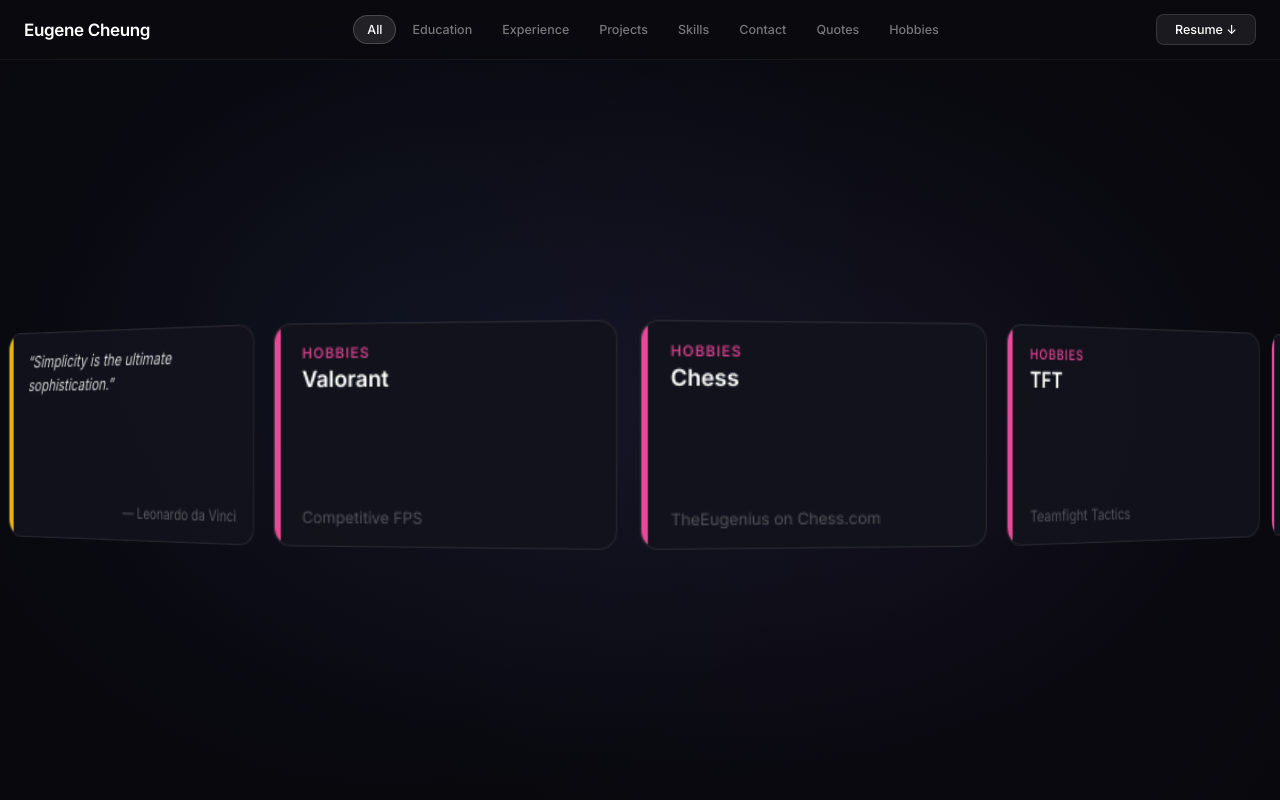
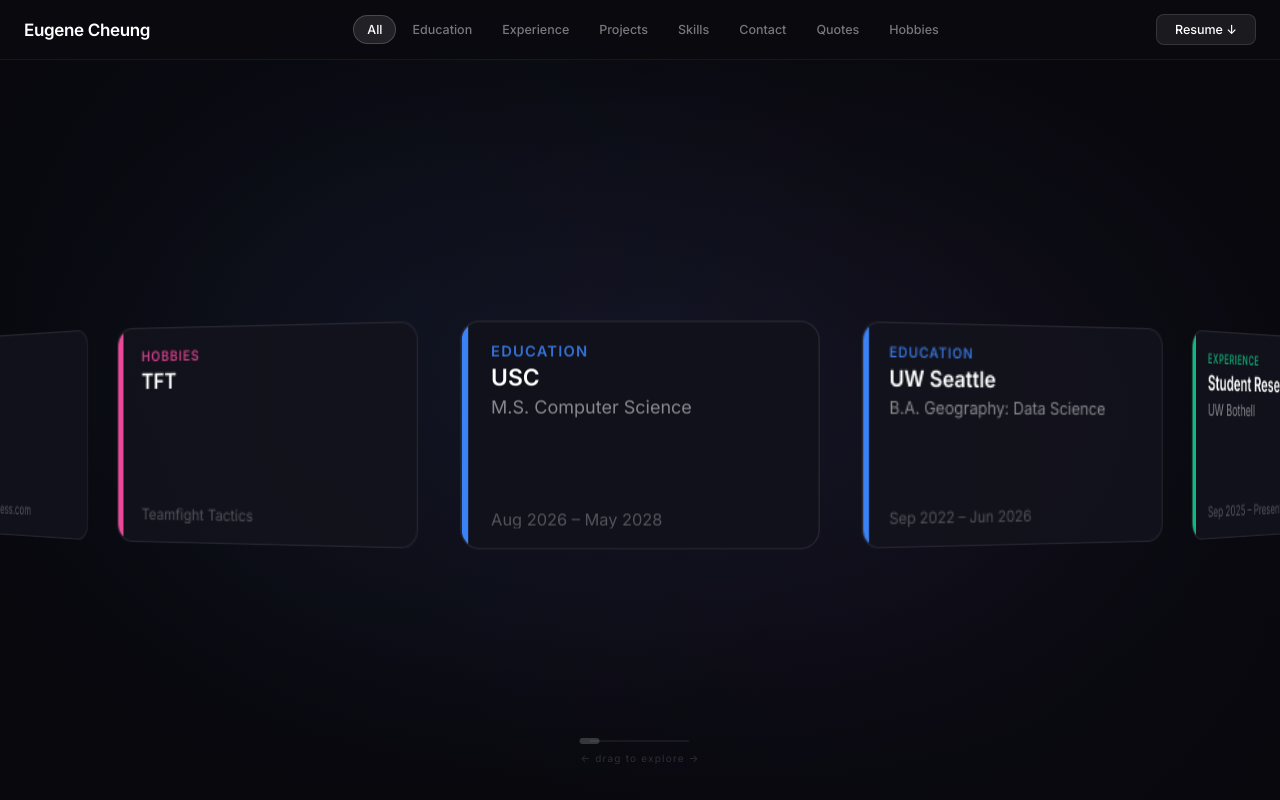
Before and after one commit to eugene-cheung/my-website, a React (Vite) app: page / in a window 1280 px wide. Built offline with nearby package versions, Linux system fonts and the light colour scheme.

Commit message:
QOL updates to carousel functionality

```diff
--- a/src/components/Carousel.css
+++ b/src/components/Carousel.css
@@ -9,6 +9,12 @@
   align-items: center;
   justify-content: center;
   overflow: hidden;
+  cursor: grab;
+  user-select: none;
+}
+
+.carousel-scene:active {
+  cursor: grabbing;
 }
 
 .carousel-ring {
@@ -145,6 +151,43 @@
   margin: 6px;
   color: rgba(255, 255, 255, 0.15);
   font-size: 28px;
+}
+
+/* ── Drag indicator ───────────────────────────── */
+.carousel-indicator {
+  position: absolute;
+  bottom: 36px;
+  left: 50%;
+  transform: translateX(-50%);
+  display: flex;
+  flex-direction: column;
+  align-items: center;
+  gap: 10px;
+  pointer-events: none;
+}
+
+.carousel-indicator-track {
+  width: 100px;
+  height: 2px;
+  background: rgba(255, 255, 255, 0.06);
+  border-radius: 1px;
+  position: relative;
+}
+
+.carousel-indicator-thumb {
+  position: absolute;
+  top: -2px;
+  width: 20px;
+  height: 6px;
+  background: rgba(255, 255, 255, 0.18);
+  border-radius: 3px;
+}
+
+.carousel-indicator-text {
+  font-size: 10px;
+  color: rgba(255, 255, 255, 0.15);
+  letter-spacing: 0.12em;
+  font-weight: 400;
 }
 
 /* ══════════════════════════════════════════════════
--- a/src/components/Carousel.jsx
+++ b/src/components/Carousel.jsx
@@ -7,26 +7,16 @@
 const COMPACT_H = 140;
 const EXPANDED_W = 500;
 const EXPANDED_H = 400;
-const ROTATION_SPEED = 0.012;
 const RADIUS = 700;
 const PERSPECTIVE = 1800;
 const DRAG_THRESHOLD = 8;
+const DRAG_SENSITIVITY = 0.2;
+const MOMENTUM_DECAY = 0.1;
+const SNAP_LERP_BASE = 0.01;
 
 const SPRING_OUT = { type: 'spring', damping: 30, stiffness: 260 };
 const SPRING_BACK = { type: 'spring', damping: 26, stiffness: 220 };
 const FLICK_SPEED = 350;
-
-function releaseVel(positions) {
-  if (positions.length < 2) return null;
-  const a = positions[positions.length - 1];
-  const b = positions[Math.max(0, positions.length - 3)];
-  const dt = (a.t - b.t) / 1000;
-  if (dt < 0.001) return null;
-  return {
-    x: ((a.x - b.x) / dt) * 0.012,
-    y: ((a.y - b.y) / dt) * 0.012,
-  };
-}
 
 function releaseSpeed(positions) {
   if (positions.length < 2) return 0;
@@ -37,35 +27,18 @@
   return Math.sqrt(((a.x - b.x) / dt) ** 2 + ((a.y - b.y) / dt) ** 2);
 }
 
-function slotScreenCenter(cardIdx, rotation, slotAngle, ringEl) {
-  const totalDeg =
-    ((slotAngle * cardIdx + rotation) % 360 + 360) % 360;
-  const theta = (totalDeg * Math.PI) / 180;
-  const x3d = RADIUS * Math.sin(theta);
-  const z3d = RADIUS * Math.cos(theta);
-  const denom = PERSPECTIVE - z3d;
-
-  let cx, cy;
-  if (ringEl) {
-    const rr = ringEl.getBoundingClientRect();
-    cx = rr.left + rr.width / 2;
-    cy = rr.top + rr.height / 2;
-  } else {
-    cx = window.innerWidth / 2;
-    cy = 70 + (window.innerHeight - 70) / 2;
-  }
-
-  if (denom <= 50) return { cx, cy };
-
-  const scale = PERSPECTIVE / denom;
-  return { cx: cx + x3d * scale, cy };
+function shortestAngleDiff(from, to) {
+  return ((to - from) % 360 + 540) % 360 - 180;
 }
 
 function Carousel({ activeCategory }) {
   const sceneRef = useRef(null);
   const ringRef = useRef(null);
   const slotRefs = useRef({});
+  const thumbRef = useRef(null);
   const rotationRef = useRef(0);
+  const velocityRef = useRef(0);
+  const targetRotationRef = useRef(null);
   const animFrameRef = useRef(null);
   const activeCategoryRef = useRef(activeCategory);
   const fadeProgressRef = useRef({});
@@ -95,7 +68,22 @@
     return sr ? { x: sr.left, y: sr.top } : { x: 0, y: 0 };
   }, []);
 
-  // ═══ rAF: rotation + per-card opacity (with crossfade during return) ═══
+  // ═══ Snap to category when navbar button is clicked ═══
+  useEffect(() => {
+    if (!activeCategory) {
+      targetRotationRef.current = null;
+      return;
+    }
+    const firstIdx = cards.findIndex((c) => c.category === activeCategory);
+    if (firstIdx === -1) return;
+
+    const targetRot = -(slotAngle * firstIdx);
+    const diff = shortestAngleDiff(rotationRef.current, targetRot);
+    targetRotationRef.current = rotationRef.current + diff;
+    velocityRef.current = 0;
+  }, [activeCategory, slotAngle]);
+
+  // ═══ rAF: momentum / snap + per-card opacity ═══
   useEffect(() => {
     let lastTime = performance.now();
 
@@ -104,13 +92,41 @@
       lastTime = time;
       const delta = Math.min(rawDelta, 32);
       const elapsed = time - startTimeRef.current;
+      const dtSec = delta / 1000;
 
-      const speedMult = activeCategoryRef.current ? 0.5 : 1;
-      rotationRef.current =
-        (rotationRef.current + ROTATION_SPEED * delta * speedMult) % 360;
+      const isSceneDragging =
+        dragRef.current && dragRef.current.source === 'scene';
+
+      if (!isSceneDragging) {
+        if (targetRotationRef.current !== null) {
+          const diff = shortestAngleDiff(
+            rotationRef.current,
+            targetRotationRef.current
+          );
+          if (Math.abs(diff) < 0.3) {
+            rotationRef.current = targetRotationRef.current;
+            targetRotationRef.current = null;
+            velocityRef.current = 0;
+          } else {
+            const lerp = 1 - Math.pow(SNAP_LERP_BASE, dtSec);
+            rotationRef.current += diff * lerp;
+            velocityRef.current = 0;
+          }
+        } else if (Math.abs(velocityRef.current) > 0.1) {
+          rotationRef.current += velocityRef.current * dtSec;
+          velocityRef.current *= Math.pow(MOMENTUM_DECAY, dtSec);
+          if (Math.abs(velocityRef.current) < 0.1) velocityRef.current = 0;
+        }
+      }
 
       if (ringRef.current) {
         ringRef.current.style.transform = `rotateY(${rotationRef.current}deg)`;
+      }
+
+      if (thumbRef.current) {
+        const norm = ((rotationRef.current % 360) + 360) % 360;
+        const pct = (norm / 360) * 100;
+        thumbRef.current.style.left = `calc(${pct}% - 10px)`;
       }
 
       const activeCat = activeCategoryRef.current;
@@ -143,7 +159,10 @@
         let op;
         if (hiddenId === card.id) {
           if (ret && ret.cardId === card.id) {
-            const t = Math.min(1, Math.max(0, (time - ret.startTime - 80) / 450));
+            const t = Math.min(
+              1,
+              Math.max(0, (time - ret.startTime - 80) / 450)
+            );
             op = depth * fade * t;
           } else {
             op = 0;
@@ -170,7 +189,7 @@
     returnAnimsRef.current = [];
   }, []);
 
-  // ═══ Start return: FM animate to actual slot position + crossfade ═══
+  // ═══ Start return ═══
   const startReturn = useCallback(
     () => {
       stopAllAnims();
@@ -180,7 +199,6 @@
       if (!cardId) return;
 
       const cardIdx = cards.findIndex((c) => c.id === cardId);
-      const slotEl = slotRefs.current[cardId];
 
       const angle = slotAngle * cardIdx;
       const totalDeg = ((angle + rotationRef.current) % 360 + 360) % 360;
@@ -193,8 +211,12 @@
       const so = sceneOffset();
       const x3d = RADIUS * Math.sin(theta);
       const rr = ringRef.current?.getBoundingClientRect();
-      const ringCx = rr ? rr.left + rr.width / 2 - so.x : window.innerWidth / 2 - so.x;
-      const ringCy = rr ? rr.top + rr.height / 2 - so.y : (70 + (window.innerHeight - 70) / 2) - so.y;
+      const ringCx = rr
+        ? rr.left + rr.width / 2 - so.x
+        : window.innerWidth / 2 - so.x;
+      const ringCy = rr
+        ? rr.top + rr.height / 2 - so.y
+        : 70 + (window.innerHeight - 70) / 2 - so.y;
 
       const tx = ringCx + x3d * scale - tw / 2;
       const ty = ringCy - th / 2;
@@ -273,6 +295,16 @@
       const d = dragRef.current;
       if (!d) return;
 
+      if (d.source === 'scene') {
+        const dx = e.clientX - d.startX;
+        rotationRef.current = d.startRotation - dx * DRAG_SENSITIVITY;
+        targetRotationRef.current = null;
+
+        d.positions.push({ x: e.clientX, t: performance.now() });
+        if (d.positions.length > 6) d.positions.shift();
+        return;
+      }
+
       const dx = e.clientX - d.startX;
       const dy = e.clientY - d.startY;
 
@@ -337,6 +369,19 @@
       if (!d) return;
       dragRef.current = null;
 
+      if (d.source === 'scene') {
+        if (d.positions.length >= 2) {
+          const a = d.positions[d.positions.length - 1];
+          const b = d.positions[Math.max(0, d.positions.length - 3)];
+          const dt = (a.t - b.t) / 1000;
+          if (dt > 0.001) {
+            velocityRef.current =
+              -((a.x - b.x) / dt) * DRAG_SENSITIVITY;
+          }
+        }
+        return;
+      }
+
       if (d.source === 'carousel') {
         if (d.isDragging) {
           startReturn();
@@ -364,11 +409,30 @@
     };
   }, [oX, oY, oW, oH, oOpacity, startReturn, extractToCenter, sceneOffset]);
 
-  // ═══ Carousel card pointerdown ═══
+  // ═══ Scene pointerdown (drag to rotate) ═══
+  const handleScenePointerDown = useCallback((e) => {
+    if (extractedIdRef.current || returningRef.current) return;
+    if (e.target.closest('.carousel-card')) return;
+    if (e.button !== undefined && e.button !== 0) return;
+    e.preventDefault();
+
+    targetRotationRef.current = null;
+    velocityRef.current = 0;
+
+    dragRef.current = {
+      source: 'scene',
+      startX: e.clientX,
+      startRotation: rotationRef.current,
+      positions: [{ x: e.clientX, t: performance.now() }],
+    };
+  }, []);
+
+  // ═══ Card pointerdown ═══
   const handleCardPointerDown = useCallback((card, e) => {
     if (extractedIdRef.current || returningRef.current) return;
     if (e.button !== undefined && e.button !== 0) return;
     e.preventDefault();
+    e.stopPropagation();
 
     const slotEl = slotRefs.current[card.id];
     if (!slotEl) return;
@@ -388,7 +452,7 @@
     };
   }, []);
 
-  // ═══ Overlay card pointerdown (drag expanded card) ═══
+  // ═══ Overlay pointerdown ═══
   const handleOverlayPointerDown = useCallback(
     (e) => {
       if (!extractedIdRef.current || returningRef.current) return;
@@ -430,8 +494,12 @@
   const isExpanded = overlayCard && overlayCard.phase !== 'returning';
 
   return (
-    <div ref={sceneRef} className="carousel-scene" style={{ perspective: PERSPECTIVE }}>
-      {/* 3D ring */}
+    <div
+      ref={sceneRef}
+      className="carousel-scene"
+      style={{ perspective: PERSPECTIVE }}
+      onPointerDown={handleScenePointerDown}
+    >
       <div className="carousel-ring" ref={ringRef}>
         {cards.map((card, i) => {
           const angle = slotAngle * i;
@@ -463,6 +531,16 @@
           );
         })}
       </div>
+
+      {/* Drag indicator */}
+      {!overlayCard && (
+        <div className="carousel-indicator">
+          <div className="carousel-indicator-track">
+            <div className="carousel-indicator-thumb" ref={thumbRef} />
+          </div>
+          <span className="carousel-indicator-text">← drag to explore →</span>
+        </div>
+      )}
 
       {/* Backdrop */}
       <AnimatePresence>
@@ -503,7 +581,6 @@
   );
 }
 
-// ═══ Compact card content (carousel slots) ═══
 function CardCompact({ card, cat }) {
   if (card.isQuote) {
     return (
@@ -540,7 +617,6 @@
   );
 }
 
-// ═══ Full card content (overlay — shows details when expanded) ═══
 function CardFull({ card, expanded }) {
   const cat = CATEGORIES[card.category];
   const data = card.expanded;
--- a/src/data/resumeData.js
+++ b/src/data/resumeData.js
@@ -250,13 +250,13 @@
     id: 'hobby-valorant',
     category: 'hobbies',
     title: 'Valorant',
-    subtitle: '',
+    subtitle: 'Peak: Immortal 1 (#2,147)',
     preview: 'Competitive FPS',
     width: 195,
     height: 130,
     expanded: {
       heading: 'Valorant',
-      description: 'Competitive tactical shooter.',
+      description: 'Peak: Immortal 1 — 36 RR (#2,147 NA)',
       links: [
         { label: 'Tracker', url: 'https://tracker.gg/valorant/profile/riot/I%20hate%20spacey%236993/overview', text: 'tracker.gg' },
       ],
@@ -266,13 +266,13 @@
     id: 'hobby-chess',
     category: 'hobbies',
     title: 'Chess',
-    subtitle: '',
+    subtitle: 'Peak Blitz: 1918',
     preview: 'TheEugenius on Chess.com',
     width: 195,
     height: 130,
     expanded: {
       heading: 'Chess',
-      description: 'Strategic board game enthusiast.',
+      description: 'Peak Blitz rating: 1918 on Chess.com',
       links: [
         { label: 'Profile', url: 'https://www.chess.com/member/theeugenius', text: 'chess.com/theeugenius' },
       ],
@@ -294,17 +294,4 @@
       ],
     },
   },
-  {
-    id: 'hobby-gaming',
-    category: 'hobbies',
-    title: 'Gaming',
-    subtitle: '',
-    preview: 'Strategy & FPS',
-    width: 195,
-    height: 130,
-    expanded: {
-      heading: 'Gaming',
-      description: 'Add your gaming hobby description here.',
-    },
-  },
 ];
```
